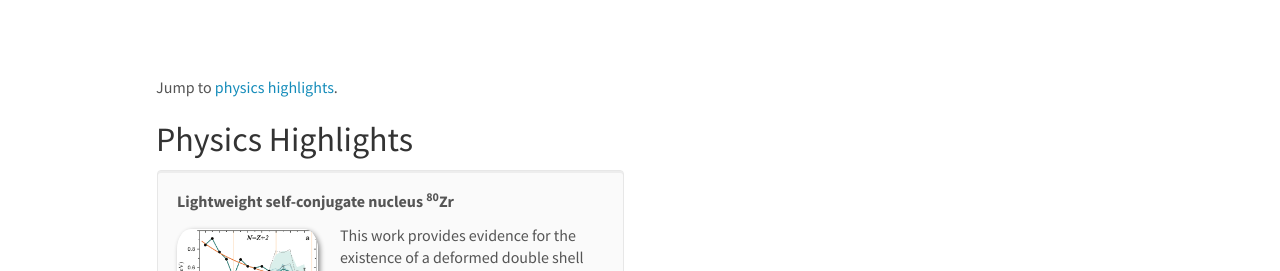
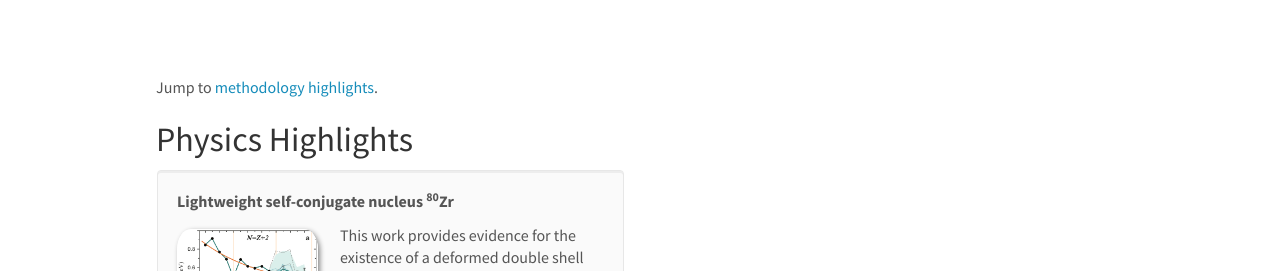
Before and after one commit to bandframework/bandframework.github.io, a Jekyll site: the page built from _pages/highlights.md, in a window 1280 px wide and 1276 px high. Shown: the part 578-849 px from the top of the window. Built offline with Jekyll 4.4.1, drawn with Linux system fonts in a browser that asks for light colours; nearby versions of some CDN libraries.

Commit message:
added reverse jump link

```diff
--- a/_pages/highlights.md
+++ b/_pages/highlights.md
@@ -50,7 +50,7 @@ Jump to [physics highlights](#physics-highlights).
 
 <p> &nbsp; </p>
 
-Jump to [physics highlights](#physics-highlights).
+Jump to [methodology highlights](#methodology-highlights).
 
 ## Physics Highlights
 
```
